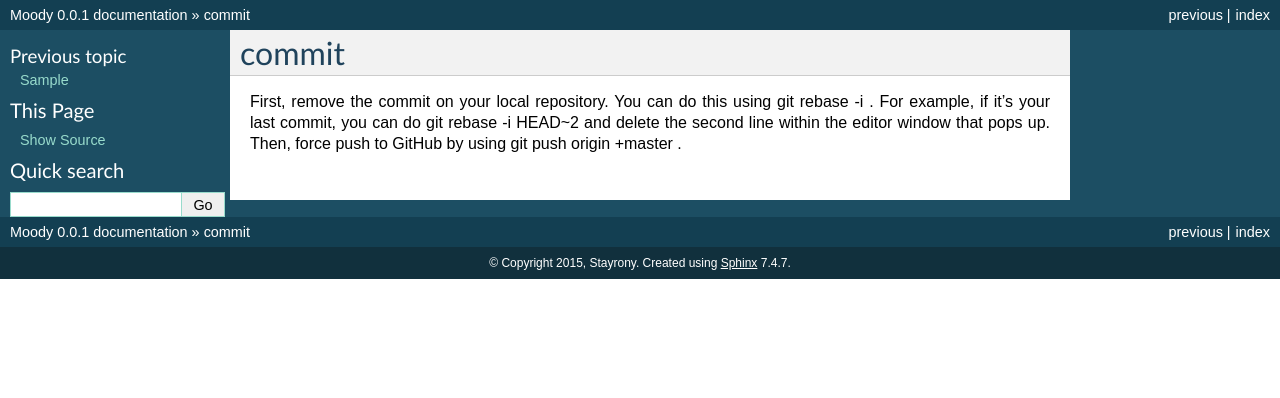
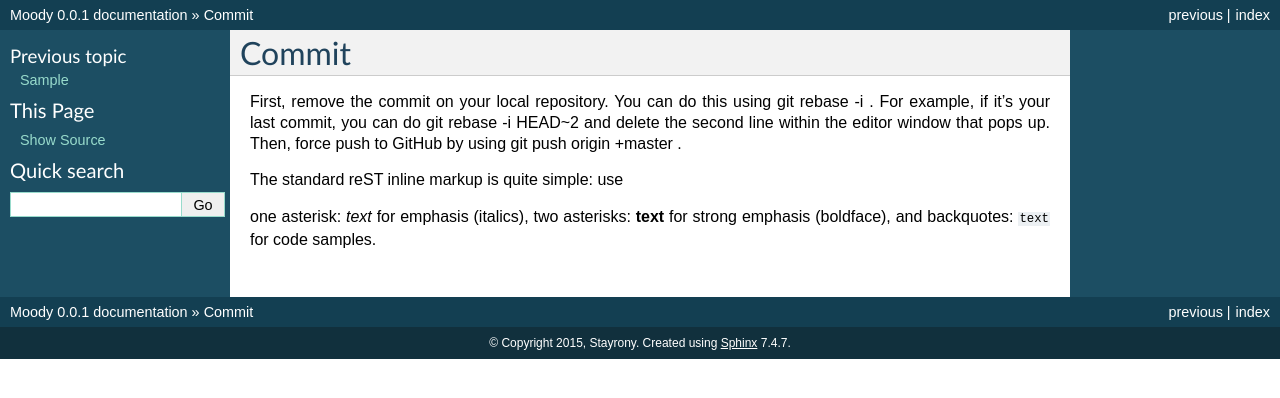
Before and after one commit to Stayrony/MoodyDoc, a Sphinx documentation site: the page built from source/commit.rst, in a window 1280 px wide. Shown: the top 398 px of the page. Built offline with Sphinx 7.4.7, drawn with Linux system fonts in a browser that asks for light colours.

Commit message:
add Inline markup

```diff
--- a/source/commit.rst
+++ b/source/commit.rst
@@ -1,4 +1,10 @@
-commit
+Commit
 ======
 
 First, remove the commit on your local repository. You can do this using git rebase -i . For example, if it's your last commit, you can do git rebase -i HEAD~2 and delete the second line within the editor window that pops up. Then, force push to GitHub by using git push origin +master .
+
+The standard reST inline markup is quite simple: use
+
+one asterisk: *text* for emphasis (italics),
+two asterisks: **text** for strong emphasis (boldface), and
+backquotes: ``text`` for code samples.
```
